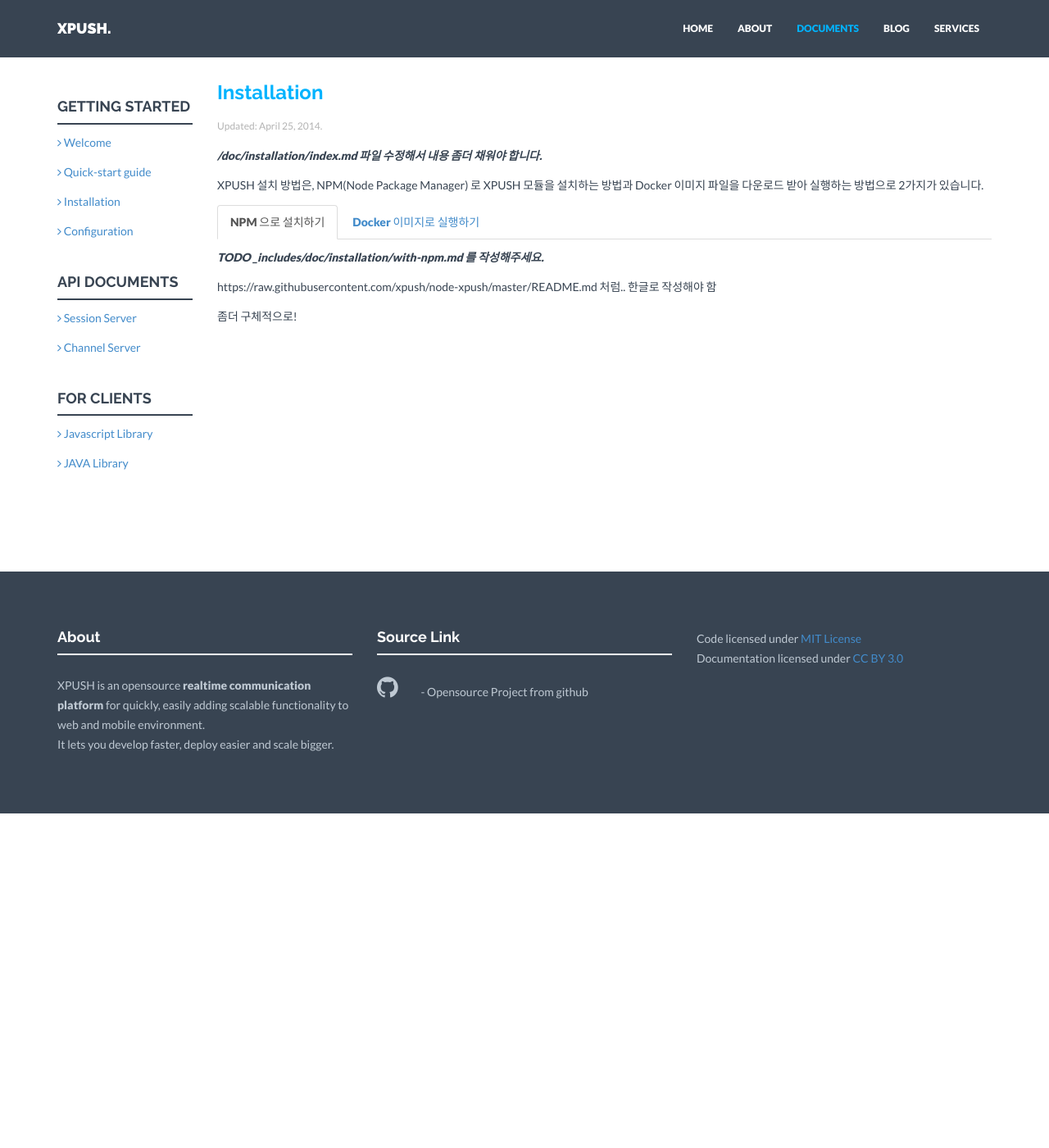
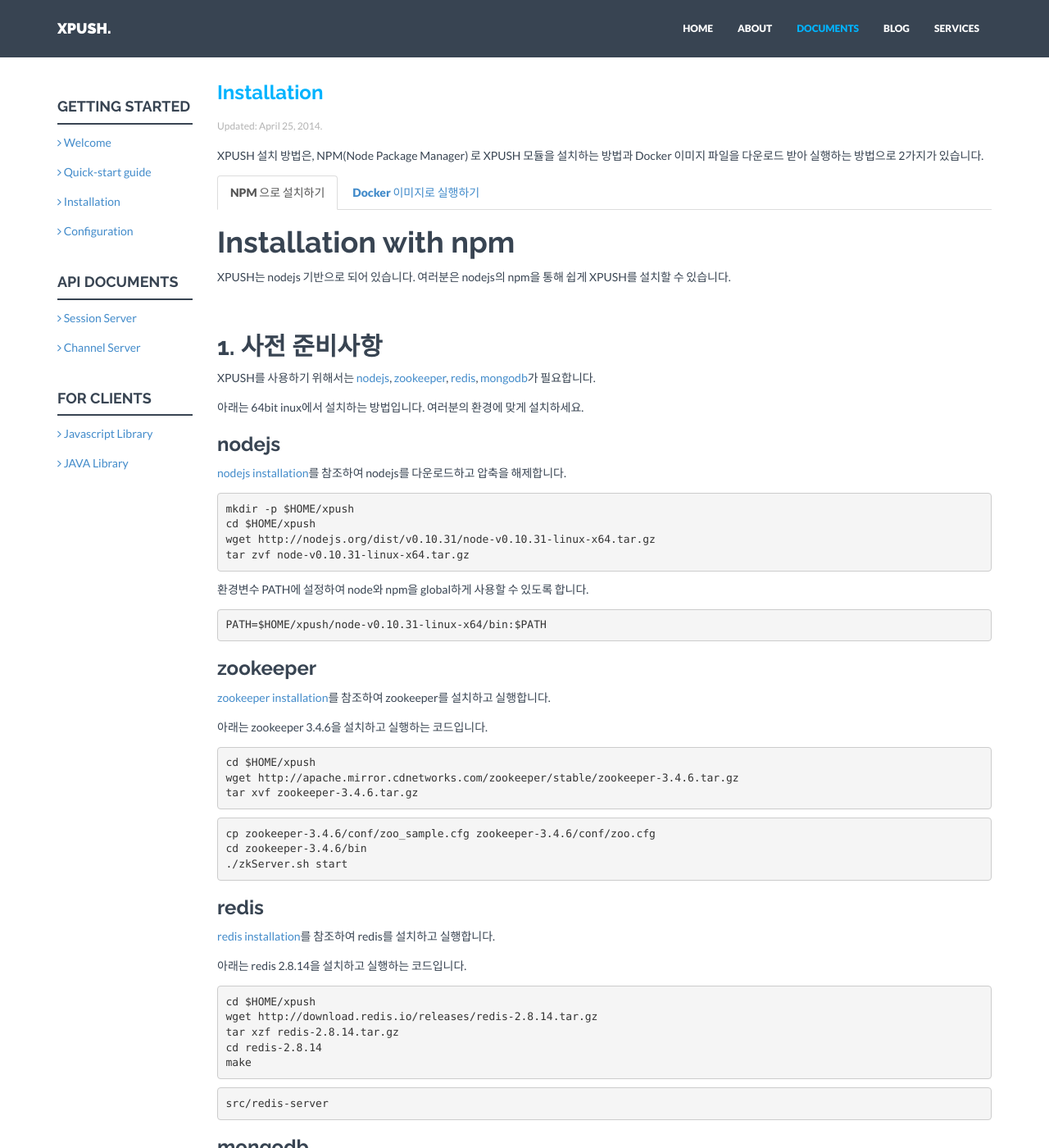
Before and after one commit to xpush/xpush.github.io, a Jekyll site: the page built from doc/installation/index.md, in a window 1280 px wide and 1400 px high. Shown: the whole window at 82% size. Built offline with Jekyll 4.4.1, drawn with Linux system fonts in a browser that asks for light colours; nearby versions of some CDN libraries; some of the changed text lies outside the part shown.

Commit message:
:gem: Add installation

```diff
--- a/_includes/doc/installation/with-npm.md
+++ b/_includes/doc/installation/with-npm.md
@@ -1,6 +1,103 @@
+Installation with npm
+===
 
-***TODO _includes/doc/installation/with-npm.md 를 작성해주세요.***
+XPUSH는 nodejs 기반으로 되어 있습니다. 여러분은 nodejs의 npm을 통해 쉽게 XPUSH를 설치할 수 있습니다.
 
-https://raw.githubusercontent.com/xpush/node-xpush/master/README.md 처럼.. 한글로 작성해야 함
+<br />
 
-좀더 구체적으로!
+## 1. 사전 준비사항
+
+XPUSH를 사용하기 위해서는 [nodejs](http://nodejs.org/), [zookeeper](http://zookeeper.apache.org/), [redis](http://redis.io/), [mongodb](http://www.mongodb.org/)가 필요합니다.
+
+아래는 64bit inux에서 설치하는 방법입니다. 여러분의 환경에 맞게 설치하세요.
+
+### nodejs
+[nodejs installation](http://nodejs.org/download/)를 참조하여 nodejs를 다운로드하고 압축을 해제합니다.
+
+<pre>
+mkdir -p $HOME/xpush
+cd $HOME/xpush
+wget http://nodejs.org/dist/v0.10.31/node-v0.10.31-linux-x64.tar.gz
+tar zvf node-v0.10.31-linux-x64.tar.gz
+</pre>
+
+환경변수 PATH에 설정하여 node와 npm을 global하게 사용할 수 있도록 합니다.
+
+<pre>
+PATH=$HOME/xpush/node-v0.10.31-linux-x64/bin:$PATH
+</pre>
+
+### zookeeper
+[zookeeper installation](http://zookeeper.apache.org/doc/trunk/zookeeperStarted.html)를 참조하여 zookeeper를 설치하고 실행합니다.
+
+아래는 zookeeper 3.4.6을 설치하고 실행하는 코드입니다.
+<pre>
+cd $HOME/xpush
+wget http://apache.mirror.cdnetworks.com/zookeeper/stable/zookeeper-3.4.6.tar.gz
+tar xvf zookeeper-3.4.6.tar.gz
+</pre>
+<pre>
+cp zookeeper-3.4.6/conf/zoo_sample.cfg zookeeper-3.4.6/conf/zoo.cfg
+cd zookeeper-3.4.6/bin
+./zkServer.sh start
+</pre>
+
+### redis
+[redis installation](http://zookeeper.apache.org/doc/trunk/zookeeperStarted.html)를 참조하여 redis를 설치하고 실행합니다.
+
+아래는 redis 2.8.14을 설치하고 실행하는 코드입니다.
+<pre>
+cd $HOME/xpush
+wget http://download.redis.io/releases/redis-2.8.14.tar.gz
+tar xzf redis-2.8.14.tar.gz
+cd redis-2.8.14
+make
+</pre>
+
+<pre>
+src/redis-server
+</pre>
+
+### mongodb
+[mongodb installation](http://docs.mongodb.org/manual/installation/)를 참조하여 mongodb를 설치하고 실행합니다.
+
+아래는 redis 2.6.4을 설치하고 실행하는 코드입니다.
+<pre>
+cd $HOME/xpush
+wget https://fastdl.mongodb.org/linux/mongodb-linux-x86_64-2.6.4.tgz
+tar xzf mongodb-linux-x86_64-2.6.4.tar.gz
+</pre>
+
+<pre>
+cd mongodb-linux-x86_64-2.6.4
+mkdir db
+bin/mongod --dbpath db
+</pre>
+
+**Note**: Disk 공간이 3379MB보다 적으면 --smallfiles 옵션을 사용하세요.
+<pre>
+bin/mongod --dbpath db --smallfiles
+</pre>
+
+<br />
+
+## 2. Install xpush
+
+모든 준비가 되었으면, xpush를 설치하세요.
+
+#### Install with npm
+
+<pre>
+npm install xpush
+</pre>
+
+#### Install from github
+
+latest development version을 설치하기 위해서는 [git](https://github.com/xpush/node-xpush)을 이용해서 직접 설치하세요.
+
+**Note**:직접 설치 시에 에러가 발생할 경우, nodejs가 최신 version인지 확인하세요.
+<pre>
+git clone https://github.com/xpush/node-xpush.git
+cd node-xpush
+npm install
+</pre>
--- a/doc/installation/index.md
+++ b/doc/installation/index.md
@@ -3,8 +3,6 @@
 title: Installation
 date: April 25, 2014
 ---
-
-***/doc/installation/index.md 파일 수정해서 내용 좀더 채워야 합니다.***
 
 XPUSH 설치 방법은, NPM(Node Package Manager) 로 XPUSH 모듈을 설치하는 방법과 Docker 이미지 파일을 다운로드 받아 실행하는 방법으로 2가지가 있습니다.
 
```
